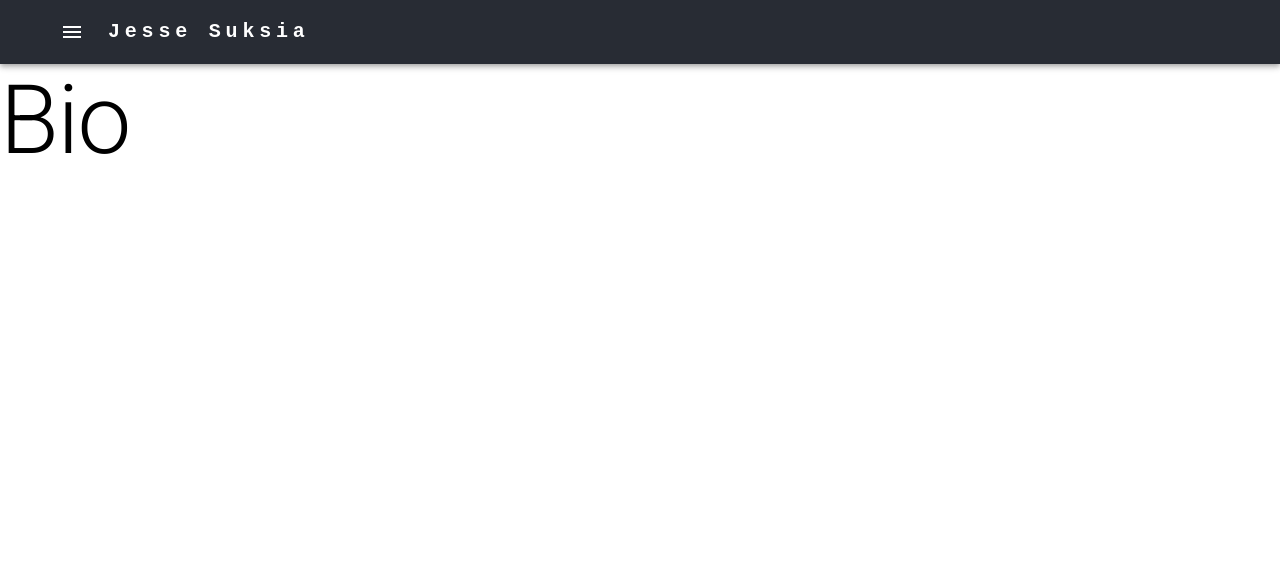
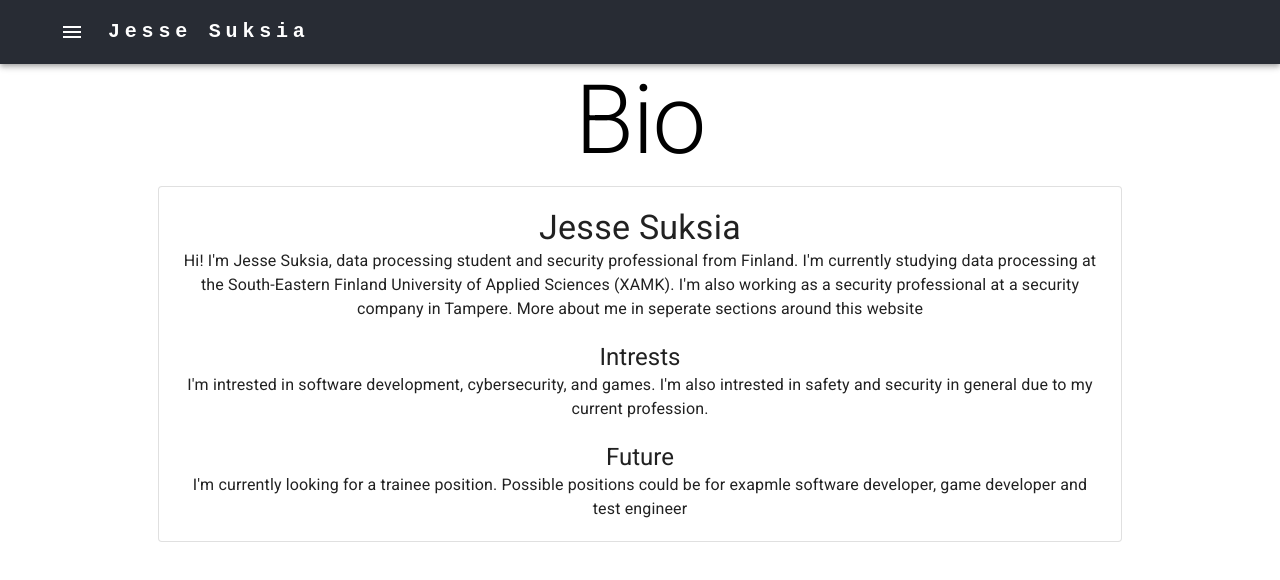
Before and after one commit to suksiaj/omat_sivut, a React (Create React App) app: page /bio in a window 1280 px wide. Shown: the top 580 px of the page. Built offline with nearby package versions, Linux system fonts and the light colour scheme.

Commit message:
Sivujen sisältöjen hahmottelua, yläpalkin linkki

```diff
--- a/src/App.css
+++ b/src/App.css
@@ -61,6 +61,17 @@
   color: #61dafb;
 }
 
+.Page-title {
+  text-align: center;
+}
+
+.Page-content {
+  display: flex;
+  flex-direction: column;
+  align-items: center;
+  justify-content: center;
+}
+
 @keyframes App-logo-spin {
   from {
     transform: rotate(0deg);
--- a/src/App.tsx
+++ b/src/App.tsx
@@ -7,8 +7,6 @@ import  Security  from './routes/security';
 import  Games  from './routes/games';
 import Software from './routes/sofware';
 import Bio from './routes/bio';
-import { AppBar, Button, Container, Grid, Link, Menu, Toolbar, Typography } from '@mui/material';
-import MenuIcon from '@mui/icons-material/Menu';
 import Menubar from './components/menubar';
 
 
--- a/src/components/menubar.tsx
+++ b/src/components/menubar.tsx
@@ -170,7 +170,10 @@ const Menubar: React.FC = (): React.ReactElement => {
                 textDecoration: 'none',
               }}
             >
+              <Link href= '/' variant='inherit' color='inherit' underline='none'>
               Jesse Suksia
+              </Link>
+
             </Typography>
           </Toolbar>
         </Container>
--- a/src/routes/bio.tsx
+++ b/src/routes/bio.tsx
@@ -1,11 +1,43 @@
-import { Typography } from '@mui/material';
+import { Typography, Paper, Container } from '@mui/material';
 import '../App.css';
 
 const Bio: React.FC = (): React.ReactElement => {
-    return(
-        <>
-        <Typography variant="h1">Bio</Typography>
-        </>
+    return (
+        <Container>
+
+            <div className="Page-title">
+                <Typography variant="h1">Bio</Typography>
+            </div>
+
+            <div className="Page-content">
+                <Paper elevation={24} variant='outlined' sx={{ marginTop: '10px', width: "80%", textAlign: "center", padding: "20px" }}>
+                    <Typography variant='h4'>Jesse Suksia</Typography>
+                    <Typography>
+                        Hi! I'm Jesse Suksia, data processing student and security professional from Finland.
+                        I'm currently studying data processing at the South-Eastern Finland University of Applied Sciences (XAMK).
+                        I'm also working as a security professional at a security company in Tampere.
+                        More about me in seperate sections around this website
+                    </Typography>
+                    <br />
+                    <Typography variant='h5'>Intrests</Typography>
+
+                    <Typography>
+                        I'm intrested in software development, cybersecurity, and games.
+                        I'm also intrested in safety and security in general due to my current profession.
+                    </Typography>
+                    <br />
+                    <Typography variant='h5'>Future</Typography>
+
+                    <Typography>
+                        I'm currently looking for a trainee position. Possible positions could be for exapmle software developer, game developer and test engineer
+                    </Typography>
+                </Paper>
+
+
+            </div>
+
+        </Container>
+
     )
 }
 
--- a/src/routes/cyber.tsx
+++ b/src/routes/cyber.tsx
@@ -1,11 +1,22 @@
-import { Typography } from '@mui/material';
+import { Container, Paper, Typography } from '@mui/material';
 import '../App.css';
 
 const Cyber: React.FC = (): React.ReactElement => {
-    return(
-        <>
-        <Typography variant="h1">Cyber</Typography>
-        </>
+    return (
+        <Container >
+
+            <div className="Page-title">
+                <Typography variant="h1">Cyber</Typography>
+            </div>
+
+            <div className="Page-content">
+                <Paper elevation={24} variant='outlined' sx={{ marginTop: '10px', width: "80%", textAlign: "center", padding: "20px" }}>
+                    <iframe title="TryHackMe Profile" src="https://tryhackme.com/api/v2/badges/public-profile?userPublicId=2066148" style={{ border: 'none', width: '358px' }}></iframe>
+                </Paper>
+
+            </div>
+        </Container>
+
     )
 }
 
--- a/src/routes/home.tsx
+++ b/src/routes/home.tsx
@@ -1,7 +1,6 @@
 import '../App.css';
 import React from 'react';
 import { AppBar, Button, Container, Grid, Link, Menu, Toolbar, Typography } from '@mui/material';
-import MenuIcon from '@mui/icons-material/Menu';
 
 const Home: React.FC = (): React.ReactElement => {
     return(
@@ -19,7 +18,8 @@ const Home: React.FC = (): React.ReactElement => {
             direction='row'
             alignItems={'space-between'}
             margin={5}
-            justifyContent={'space-between'}>
+            justifyContent={'space-between'}
+            sx={{backgroundColor: 'rgba(240, 248, 255, 0.5)', padding: '5px'}}>
             <Link href='/home' underline='hover' color='inherit'>
               <Typography variant='h5'>Software</Typography>
             </Link>
```
